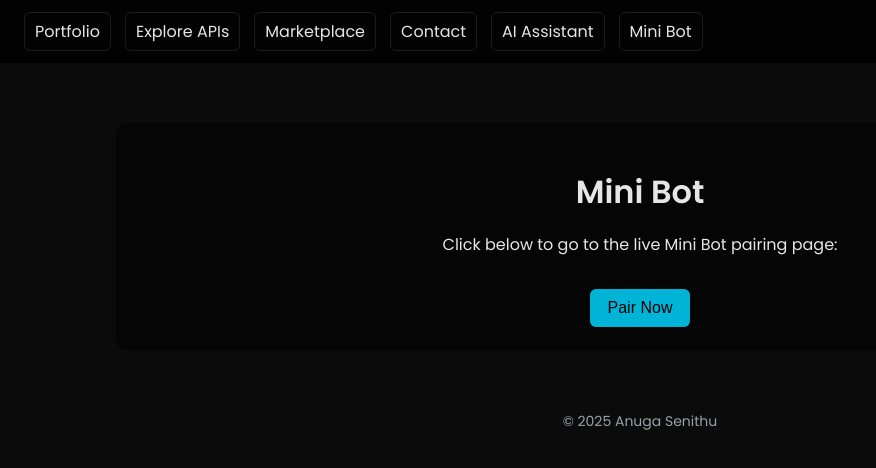
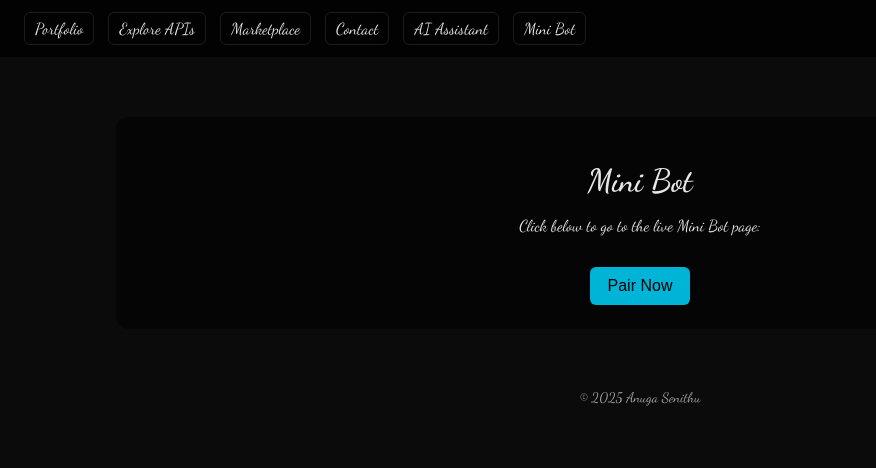
Before and after one commit to cyberxdevsofficial/API-WEB, a website: page public/minibot/index.html in a window 1280 px wide. Shown: the whole page, without its empty margins (0-876 px from the left). Drawn offline with Linux system fonts and the light colour scheme.

Commit message:
Update index.html

```diff
--- a/public/minibot/index.html
+++ b/public/minibot/index.html
@@ -4,54 +4,18 @@
 <meta charset="UTF-8">
 <meta name="viewport" content="width=device-width, initial-scale=1.0">
 <title>Anuwh MD Mini Bot</title>
-<link href="https://fonts.googleapis.com/css2?family=Poppins:wght@400;600&display=swap" rel="stylesheet">
+<link href="https://fonts.googleapis.com/css2?family=Dancing+Script:wght@400;500;600&display=swap" rel="stylesheet">
 <style>
-body {
-    margin:0;
-    font-family:'Poppins', sans-serif;
-    background:#0b0b0c;
-    color:#e6e6e6;
-}
-nav {
-    display:flex;
-    justify-content:space-between;
-    align-items:center;
-    padding:12px 24px;
-    background: rgba(0,0,0,0.8);
-}
-nav .menu { display:flex; gap:14px; }
-nav .menu a {
-    color:#e6e6e6;
-    text-decoration:none;
-    padding:6px 10px;
-    border-radius:6px;
-    border:1px solid rgba(255,255,255,0.1);
-}
-nav .menu a:hover { background:#00b4d8; color:#000; }
-.hamburger { display:none; font-size:22px; cursor:pointer; color:#e6e6e6; }
-@media(max-width:768px){
-    nav .menu { display:none; flex-direction:column; position:absolute; top:50px; right:12px; background: rgba(0,0,0,0.9); padding:12px; border-radius:8px; }
-    .hamburger{ display:block; }
-}
-.container {
-    max-width:1000px;
-    margin:60px auto;
-    padding:24px;
-    text-align:center;
-    background: rgba(0,0,0,0.5);
-    border-radius:12px;
-}
+body{margin:0; font-family:'Dancing Script', cursive; background:#0b0b0c; color:#e6e6e6;}
+nav{display:flex; justify-content:space-between; align-items:center; padding:12px 24px; background: rgba(0,0,0,0.8);}
+nav .menu{display:flex; gap:14px;}
+nav .menu a{color:#e6e6e6; text-decoration:none; padding:6px 10px; border-radius:6px; border:1px solid rgba(255,255,255,0.1);}
+nav .menu a:hover{background:#00b4d8; color:#000;}
+.hamburger{display:none; font-size:22px; cursor:pointer; color:#e6e6e6;}
+@media(max-width:768px){nav .menu{display:none; flex-direction:column; position:absolute; top:50px; right:12px; background: rgba(0,0,0,0.9); padding:12px; border-radius:8px;} .hamburger{display:block;}}
+.container{max-width:1000px; margin:60px auto; padding:24px; text-align:center; background: rgba(0,0,0,0.5); border-radius:12px;}
 h1{font-size:32px; margin-bottom:16px;}
-button {
-    padding:10px 18px;
-    border:none;
-    border-radius:6px;
-    background:#00b4d8;
-    color:#000;
-    cursor:pointer;
-    font-size:16px;
-    margin-top:16px;
-}
+button{padding:10px 18px; border:none; border-radius:6px; background:#00b4d8; color:#000; cursor:pointer; font-size:16px; margin-top:16px;}
 button:hover{opacity:0.9;}
 footer{margin-top:40px; font-size:14px; text-align:center; color:#9aa0a6;}
 </style>
@@ -72,17 +36,14 @@ footer{margin-top:40px; font-size:14px; text-align:center; color:#9aa0a6;}
 
 <div class="container">
 <h1>Mini Bot</h1>
-<p>Click below to go to the live Mini Bot pairing page:</p>
-<button onclick="window.location.href='https://minibot-anugasenithu.zone.id/pair'">Pair Now</button>
+<p>Click below to go to the live Mini Bot page:</p>
+<button onclick="window.location.href='https://minibot-anugasenithu.zone.id/'">Pair Now</button>
 </div>
 
 <footer>© 2025 Anuga Senithu</footer>
 
 <script>
-function toggleMenu(){
-  const menu = document.querySelector('nav .menu');
-  menu.style.display = menu.style.display === 'flex' ? 'none' : 'flex';
-}
+function toggleMenu(){ const menu = document.querySelector('nav .menu'); menu.style.display = menu.style.display === 'flex' ? 'none' : 'flex'; }
 </script>
 
 </body>
```
